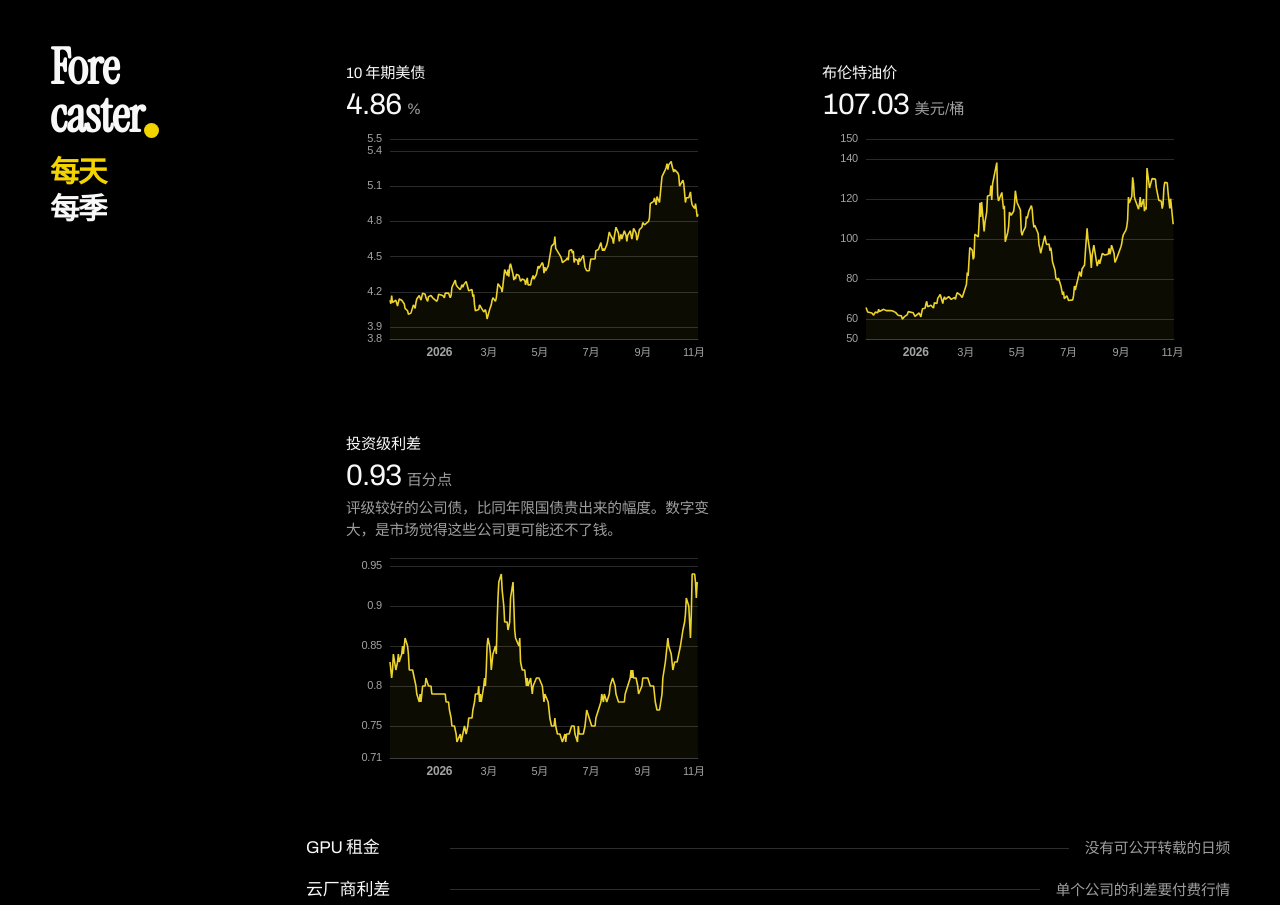
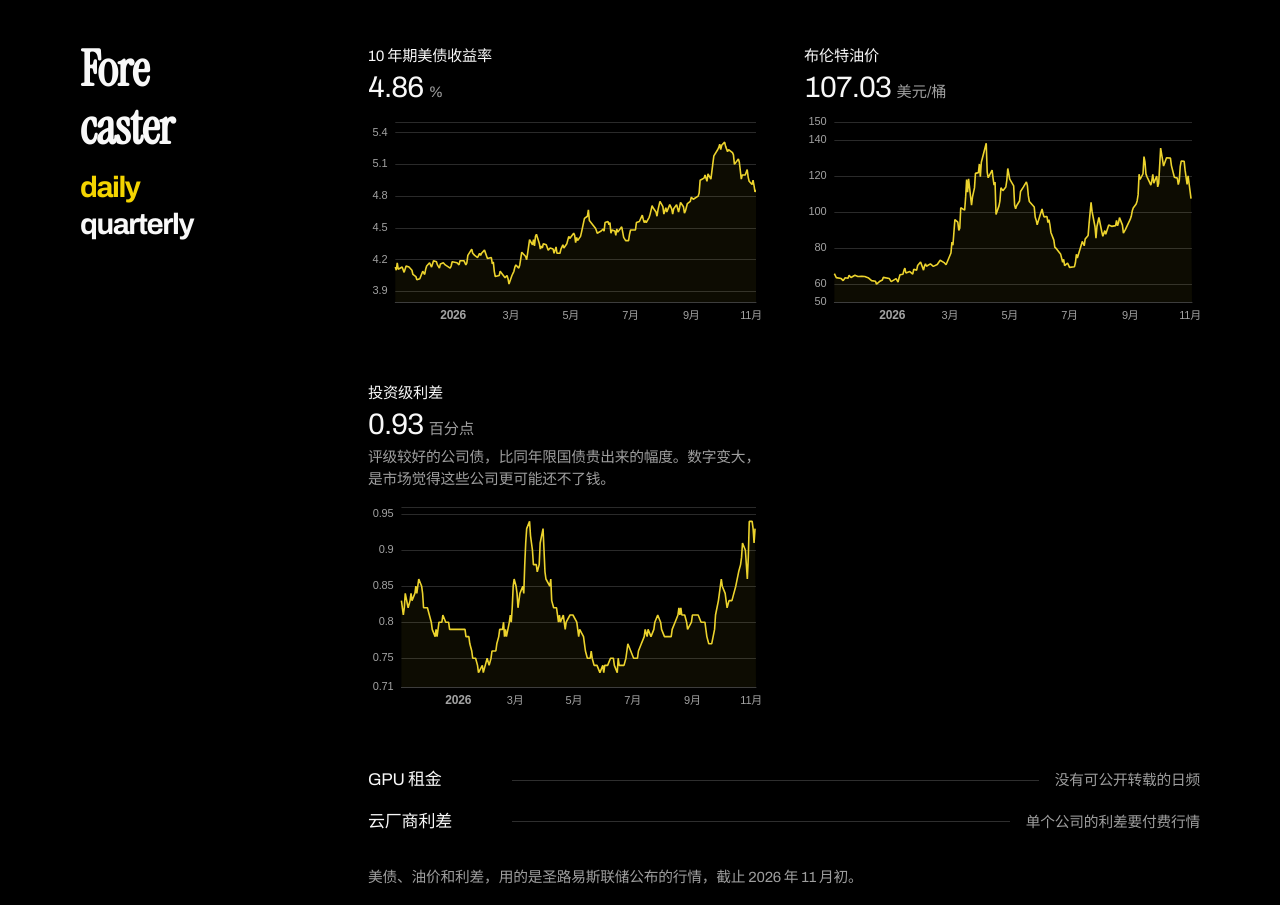
Before and after one commit to debidong/forecaster, a plain HTML site: page index.html in a window 1280 px wide. Shown: the top 905 px of the page. Drawn offline with nearby package versions, Linux system fonts and the light colour scheme.

Commit message:
Match the Square Fold sidebar and stop the charts sliding under it.

```diff
--- a/index.html
+++ b/index.html
@@ -20,6 +20,14 @@
     --line: oklch(0.30 0 0);
     --line-soft: oklch(0.20 0 0);
     --accent: oklch(0.87 0.19 99);
+    --nav-w: 14rem;
+    --site-column-gap: 4rem;
+    --site-pad-top: 2.8rem;
+    --brand-size: 3.1rem;
+    --brand-line-gap: 0.52rem;
+    --brand-to-nav: 1.3rem;
+    --nav-size: 1.84rem;
+    --nav-row-gap: 0.48rem;
   }
   * { box-sizing: border-box; }
   body {
@@ -33,49 +41,47 @@
     -webkit-font-smoothing: antialiased;
   }
   main { margin: 0; }
+  figure { margin: 0; }
   .site {
     display: grid;
-    grid-template-columns: 12rem minmax(0, 1fr);
-    column-gap: 4rem;
-    width: min(1180px, calc(100% - 3rem));
+    grid-template-columns: var(--nav-w) minmax(0, 1fr);
+    column-gap: var(--site-column-gap);
+    width: min(1120px, calc(100% - 4rem));
     margin: 0 auto;
-    padding: 2.8rem 0 5rem;
+    padding: var(--site-pad-top) 0 5rem;
   }
   .sidebar {
     position: sticky;
-    top: 2.8rem;
+    top: var(--site-pad-top);
+    z-index: 1;
     align-self: start;
     display: flex;
     flex-direction: column;
     align-items: flex-start;
+    width: var(--nav-w);
   }
   .brand {
     display: inline-flex;
     flex-direction: column;
     align-items: flex-start;
-    gap: 0.2rem;
-    margin: 0 0 1.3rem;
+    gap: var(--brand-line-gap);
+    margin: 0 0 var(--brand-to-nav);
     color: var(--ink);
     font-family: var(--brand-font);
-    font-size: 3.1rem;
+    font-size: var(--brand-size);
     font-weight: 600;
-    line-height: 0.9;
+    line-height: 1;
     letter-spacing: -0.015em;
   }
-  .brand-line { position: relative; display: inline-block; }
-  .brand-dot {
-    position: absolute;
-    left: 100%;
-    bottom: -0.05rem;
-    width: 0.95rem;
-    height: 0.95rem;
-    border-radius: 50%;
-    background: var(--accent);
+  .brand-line,
+  .nav-item {
+    text-box-trim: trim-both;
+    text-box-edge: cap alphabetic;
   }
   .nav {
     display: flex;
     flex-direction: column;
-    gap: 0.48rem;
+    gap: var(--nav-row-gap);
     align-items: flex-start;
   }
   .nav-item {
@@ -84,8 +90,13 @@
     border: 0;
     background: none;
     color: var(--ink);
-    font: 700 1.84rem/1 var(--font-sans);
+    font-family: var(--font-sans);
+    font-size: var(--nav-size);
+    font-weight: 700;
+    line-height: 1;
     letter-spacing: -0.05em;
+    text-transform: lowercase;
+    text-decoration-thickness: 3px;
     cursor: pointer;
   }
   .nav-item:hover {
@@ -99,8 +110,10 @@
   .charts {
     display: grid;
     grid-template-columns: 1fr 1fr;
-    gap: 2rem 1.75rem;
+    gap: 2rem 2.5rem;
+    align-items: start;
   }
+  .chart { min-width: 0; }
   .charts[hidden] { display: none; }
   .wide { grid-column: 1 / -1; }
   .band-name { margin: 0; font-size: 1rem; }
@@ -154,6 +167,7 @@
       border-bottom: 1px solid var(--line);
     }
     .brand { font-size: 2.1rem; }
+    .nav-item { font-size: 1.85rem; }
   }
   @media (max-width: 760px) {
     .charts { grid-template-columns: 1fr; }
@@ -167,17 +181,17 @@
 <body>
 <div class="site">
   <header class="sidebar">
-    <div class="brand"><span class="brand-line">Fore</span><span class="brand-line">caster<i class="brand-dot" aria-hidden="true"></i></span></div>
+    <div class="brand"><span class="brand-line">Fore</span><span class="brand-line">caster</span></div>
     <nav class="nav" aria-label="按更新节奏看">
-      <button type="button" class="nav-item active" id="tab-daily" aria-controls="panel-daily">每天</button>
-      <button type="button" class="nav-item" id="tab-quarter" aria-controls="panel-quarter">每季</button>
+      <button type="button" class="nav-item active" id="tab-daily" aria-controls="panel-daily">daily</button>
+      <button type="button" class="nav-item" id="tab-quarter" aria-controls="panel-quarter">quarterly</button>
     </nav>
   </header>
   <main class="page">
   <div id="panel-daily" class="charts">
       <figure class="chart">
         <div class="head">
-          <span class="k">10 年期美债</span>
+          <span class="k">10 年期美债收益率</span>
           <span class="v"><span id="dgs-now"></span><span class="unit">%</span></span>
         </div>
         <div id="dgs" class="plot"></div>
@@ -290,7 +304,7 @@ function dailyOption(rows, unit) {
   const option = {
     animation: !reduced,
     animationDuration: 400,
-    grid: { left: 44, right: 16, top: 12, bottom: 28 },
+    grid: { left: 4, right: 8, top: 12, bottom: 28, containLabel: true },
     tooltip: {
       trigger: "axis",
       backgroundColor: "#1a1a1a",
@@ -332,7 +346,7 @@ function stepOption(points, unit) {
   return {
     animation: !reduced,
     animationDuration: 400,
-    grid: { left: 56, right: 16, top: 18, bottom: 28 },
+    grid: { left: 4, right: 8, top: 18, bottom: 28, containLabel: true },
     tooltip: {
       trigger: "axis",
       backgroundColor: "#1a1a1a",
```
